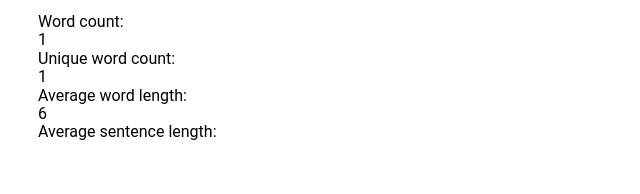
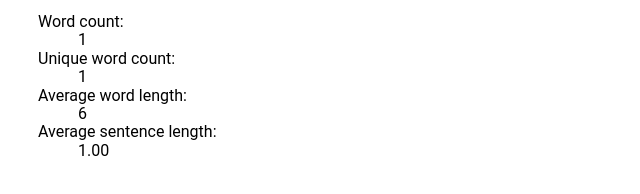
Before and after one commit to andreacardybailey/Text-Analyzer-Project, a plain HTML site: page index.html in a window 1280 px wide. Both pictures are taken after typing "Sample" into the empty fields and a click on the button "Analyze it!". Shown: the part 568-762 px from the top of the page, 122-762 px from the left. Drawn offline with nearby package versions, Linux system fonts and the light colour scheme.

Commit message:
updating content with each form submit rather than appending to it.

```diff
--- a/app.js
+++ b/app.js
@@ -5,10 +5,10 @@ $(function() {
     var userInput = $('#user-text').val();
     var arrayOfWords = getArrayofWords(userInput);
    $("dl").removeClass("hidden");
-   $(".js-word-count").append('</br>' + totalWordCount(arrayOfWords));
-   $(".js-unique-word").append('</br>' + uniqueWordCount(arrayOfWords));
-   $(".js-average-word").append('</br>' + averageWordLength(arrayOfWords));
-   $(".js-average-sentence").append('</br>' + averageSentenceLength(userInput,arrayOfWords));
+   $(".js-word-count").empty().append(totalWordCount(arrayOfWords));
+   $(".js-unique-word").empty().append(uniqueWordCount(arrayOfWords));
+   $(".js-average-word").empty().append(averageWordLength(arrayOfWords));
+   $(".js-average-sentence").empty().append(averageSentenceLength(userInput,arrayOfWords));
   });
 
  });
@@ -75,7 +75,13 @@ function averageWordLength(wordArray) {
 }
 
 function averageSentenceLength (string, wordArray) {
-  var numSentences = string.match(/[.!?]+/g).length;
+	var numSentences;
+	if(string.match(/[.!?]+/g)) {
+		numSentences = string.match(/[.!?]+/g).length;
+	}
+	else {
+		numSentences = 1;
+	}
   var wordCount = wordArray.length;
 
   return (wordCount / numSentences).toFixed(2);
--- a/index.html
+++ b/index.html
@@ -24,17 +24,17 @@
             </form>
 
             <dl class="hidden text-report">
-                <dt class="js-word-count">Word count:</dt>
-                <dd></dd>
+                <dt>Word count: </dt>
+                <dd class="js-word-count"></dd>
 
-                <dt class="js-unique-word">Unique word count:</dt>
-                <dd></dd>
+                <dt>Unique word count:</dt>
+                <dd class="js-unique-word"></dd>
 
-                <dt class="js-average-word">Average word length:</dt>
-                <dd></dd>
+                <dt>Average word length:</dt>
+                <dd class="js-average-word"></dd>
 
-                <dt class="js-average-sentence">Average sentence length:</dt>
-                <dd></dd>
+                <dt>Average sentence length:</dt>
+                <dd class="js-average-sentence"></dd>
             </dl>
         </main>
     </div>
```
